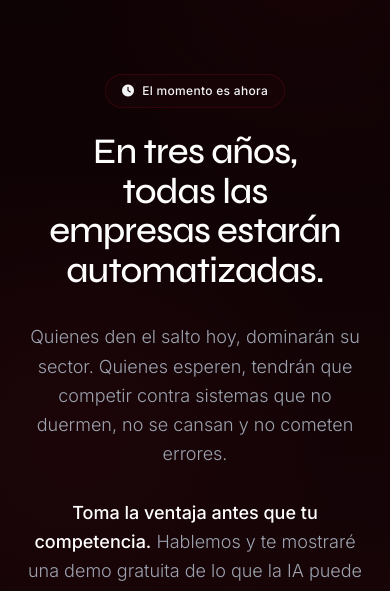
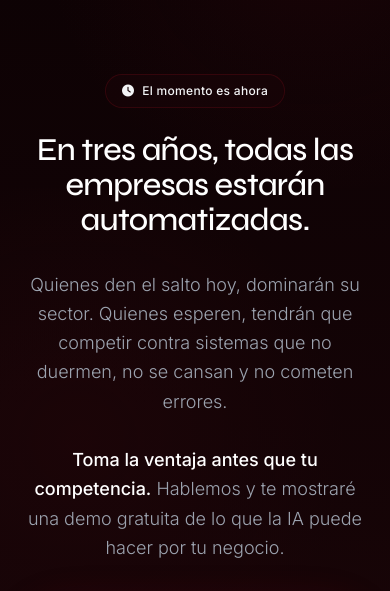
Before and after one commit to SYSAIcode/Landing_SYSTEMAI, a plain HTML site: page index.html in a window 390 px wide. Shown: the part 5720-6311 px from the top of the page. Drawn offline with nearby package versions, Linux system fonts and the light colour scheme.

Commit message:
Update index.html

```diff
--- a/index.html
+++ b/index.html
@@ -256,9 +256,9 @@
             <i class="fa-solid fa-clock"></i> El momento es ahora
         </div>
 
-        <h2 class="font-heading text-4xl md:text-5xl lg:text-7xl text-white mb-8 tracking-tight leading-[1.1] text-balance mx-auto">
-            En tres años, todas las empresas estarán automatizadas.
-        </h2>
+        <h2 class="font-heading text-[2rem] sm:text-4xl lg:text-7xl text-white mb-8 tracking-tight leading-[1.1] mx-auto w-full">
+    En tres años, todas las empresas estarán automatizadas.
+</h2>
 
         <p class="text-lg sm:text-xl lg:text-2xl text-gray-400 font-light mb-12 leading-relaxed max-w-3xl mx-auto">
             Quienes den el salto hoy, dominarán su sector. Quienes esperen, tendrán que competir contra sistemas que no duermen, no se cansan y no cometen errores.<br><br>
```
